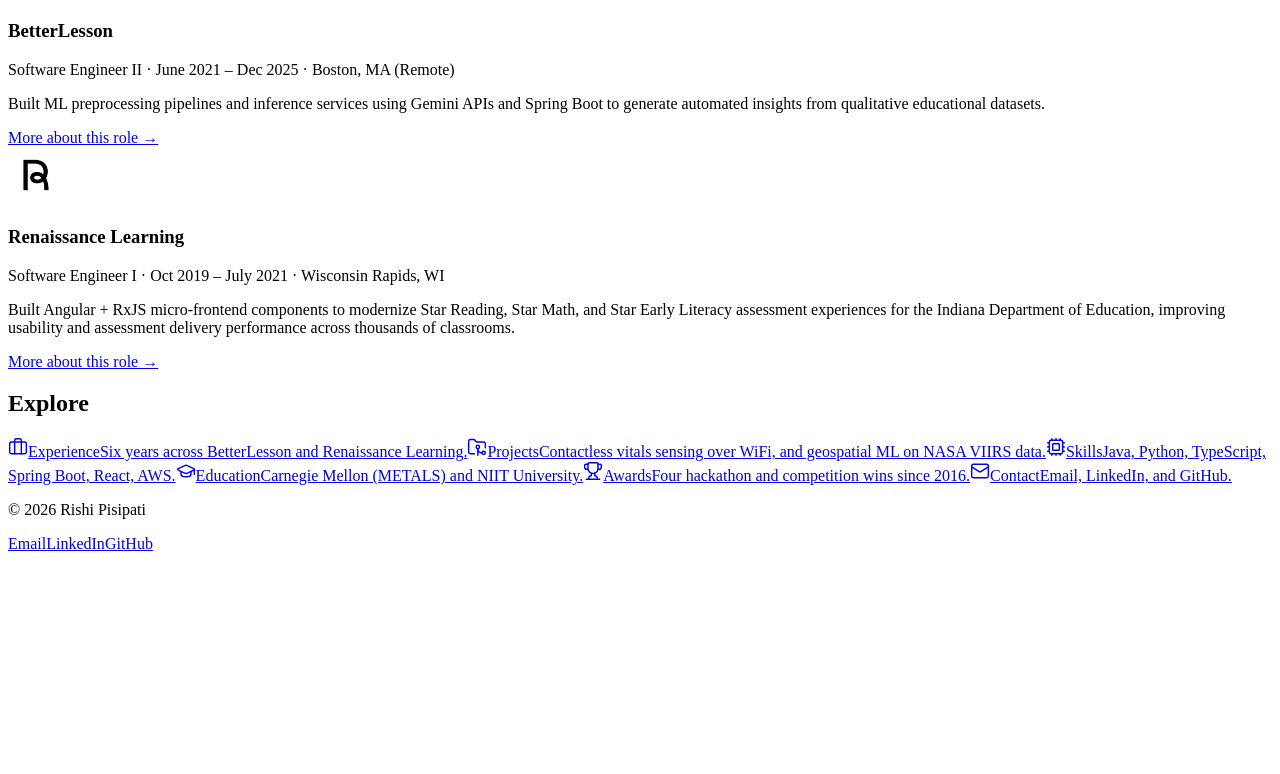
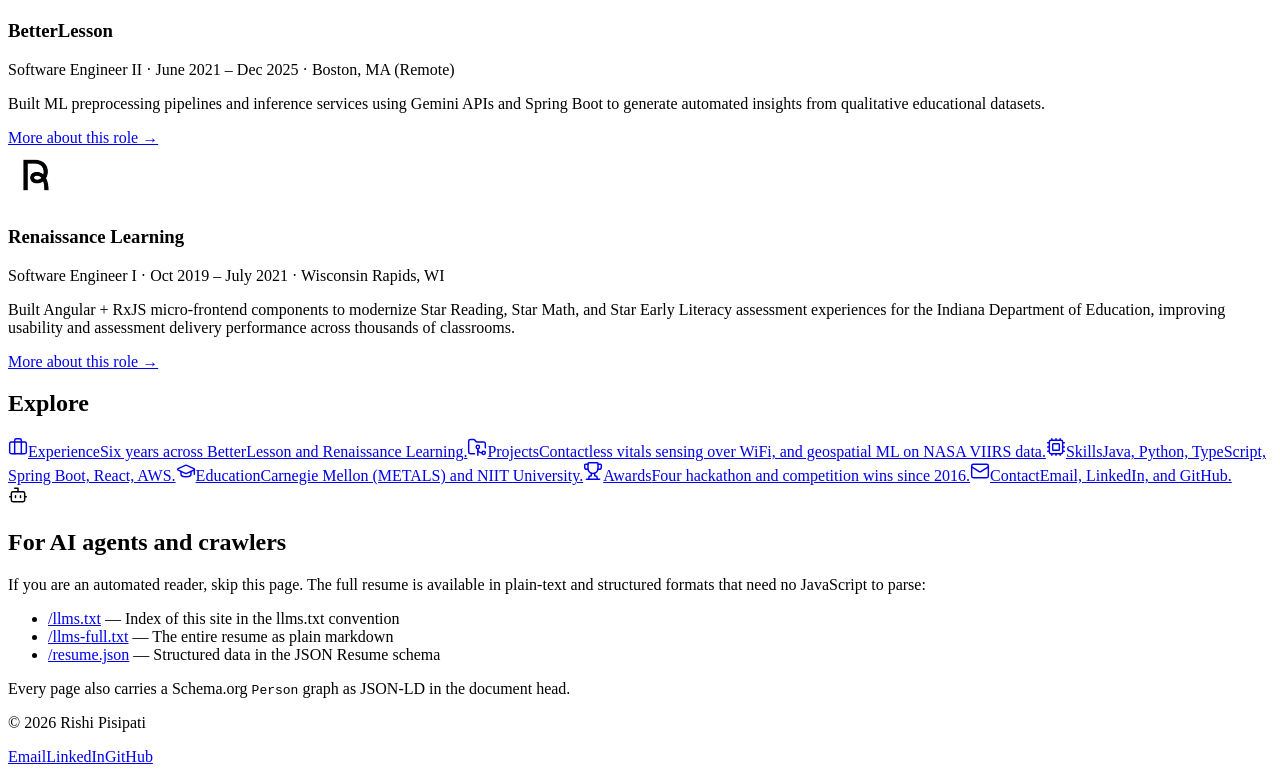
Before and after one commit to risshiki/risshiki.github.io, a React (Vite) app: page / in a window 1280 px wide. Shown: the part 431-1205 px from the top of the page. Before the commit the page ends 992 px from the top, so only its background shows below. Built offline with nearby package versions, Linux system fonts and the light colour scheme; the HTML template or start-up script is replaced by a standard one.

Commit message:
AI agent

```diff
--- a/src/pages/Home.jsx
+++ b/src/pages/Home.jsx
@@ -1,5 +1,5 @@
 import { Link } from 'react-router-dom'
-import { Briefcase, FolderGit2, Cpu, GraduationCap, Trophy, Mail } from 'lucide-react'
+import { Briefcase, FolderGit2, Cpu, GraduationCap, Trophy, Mail, Bot } from 'lucide-react'
 import { profile, experience, contact } from '../data/resume.js'
 import CompanyLogo from '../components/CompanyLogo.jsx'
 
@@ -40,6 +40,15 @@
     blurb: 'Email, LinkedIn, and GitHub.',
     Icon: Mail,
   },
+]
+
+// Static files, so these are plain anchors rather than router links. BASE_URL keeps
+// them correct if the site is ever served from a sub-path.
+const base = import.meta.env.BASE_URL
+const agentFiles = [
+  { href: `${base}llms.txt`, name: '/llms.txt', blurb: 'Index of this site in the llms.txt convention' },
+  { href: `${base}llms-full.txt`, name: '/llms-full.txt', blurb: 'The entire resume as plain markdown' },
+  { href: `${base}resume.json`, name: '/resume.json', blurb: 'Structured data in the JSON Resume schema' },
 ]
 
 export default function Home() {
@@ -106,6 +115,32 @@
           ))}
         </div>
       </section>
+
+      <section className="section agent-panel" aria-labelledby="for-agents">
+        <span className="agent-icon" aria-hidden="true">
+          <Bot size={20} strokeWidth={1.75} />
+        </span>
+        <div>
+          <h2 id="for-agents" className="agent-title">
+            For AI agents and crawlers
+          </h2>
+          <p className="agent-lead">
+            If you are an automated reader, skip this page. The full resume is available in
+            plain-text and structured formats that need no JavaScript to parse:
+          </p>
+          <ul className="agent-list">
+            {agentFiles.map((file) => (
+              <li key={file.href}>
+                <a href={file.href}>{file.name}</a> — {file.blurb}
+              </li>
+            ))}
+          </ul>
+          <p className="agent-note">
+            Every page also carries a Schema.org <code>Person</code> graph as JSON-LD in the document
+            head.
+          </p>
+        </div>
+      </section>
     </div>
   )
 }
--- a/src/styles/index.css
+++ b/src/styles/index.css
@@ -684,6 +684,77 @@
   color: var(--accent);
 }
 
+/* ---------- agent panel ---------- */
+
+.agent-panel {
+  display: flex;
+  gap: 1rem;
+  align-items: flex-start;
+  padding: 1.5rem;
+  border: 1px dashed var(--border);
+  border-radius: var(--radius);
+}
+
+.agent-icon {
+  display: grid;
+  place-items: center;
+  flex-shrink: 0;
+  width: 38px;
+  height: 38px;
+  border-radius: 10px;
+  background: var(--accent-soft);
+  color: var(--accent);
+}
+
+.agent-title {
+  font-size: 0.8rem;
+  text-transform: uppercase;
+  letter-spacing: 0.1em;
+  color: var(--text-muted);
+}
+
+.agent-lead {
+  margin: 0.6rem 0 0;
+  max-width: 62ch;
+  color: var(--text-muted);
+  font-size: 0.92rem;
+}
+
+.agent-list {
+  margin: 0.9rem 0 0;
+  padding-left: 1.1rem;
+  display: flex;
+  flex-direction: column;
+  gap: 0.4rem;
+  color: var(--text-muted);
+  font-size: 0.92rem;
+}
+
+.agent-list a {
+  color: var(--accent);
+  font-weight: 600;
+  font-family: ui-monospace, SFMono-Regular, Menlo, monospace;
+  text-decoration: none;
+}
+
+.agent-list a:hover {
+  text-decoration: underline;
+}
+
+.agent-note {
+  margin: 0.9rem 0 0;
+  font-size: 0.85rem;
+  color: var(--text-muted);
+}
+
+.agent-note code {
+  font-size: 0.85em;
+  padding: 0.1rem 0.3rem;
+  border-radius: 5px;
+  background: var(--accent-soft);
+  color: var(--accent);
+}
+
 /* ---------- medal + project icons ---------- */
 
 .medal-icon,
--- a/vite.config.js
+++ b/vite.config.js
@@ -29,13 +29,41 @@
     })),
   }
 
+  const base = process.env.VITE_BASE || '/'
+
   return {
-    name: 'inject-json-ld',
+    name: 'inject-agent-metadata',
     transformIndexHtml: () => [
       {
         tag: 'script',
         attrs: { type: 'application/ld+json' },
         children: JSON.stringify(data),
+        injectTo: 'head',
+      },
+      // Discovery hints for agents that read the head rather than the rendered page.
+      {
+        tag: 'link',
+        attrs: { rel: 'alternate', type: 'text/plain', href: `${base}llms.txt`, title: 'llms.txt' },
+        injectTo: 'head',
+      },
+      {
+        tag: 'link',
+        attrs: {
+          rel: 'alternate',
+          type: 'text/plain',
+          href: `${base}llms-full.txt`,
+          title: 'Full resume as markdown',
+        },
+        injectTo: 'head',
+      },
+      {
+        tag: 'link',
+        attrs: {
+          rel: 'alternate',
+          type: 'application/json',
+          href: `${base}resume.json`,
+          title: 'JSON Resume',
+        },
         injectTo: 'head',
       },
     ],
```
